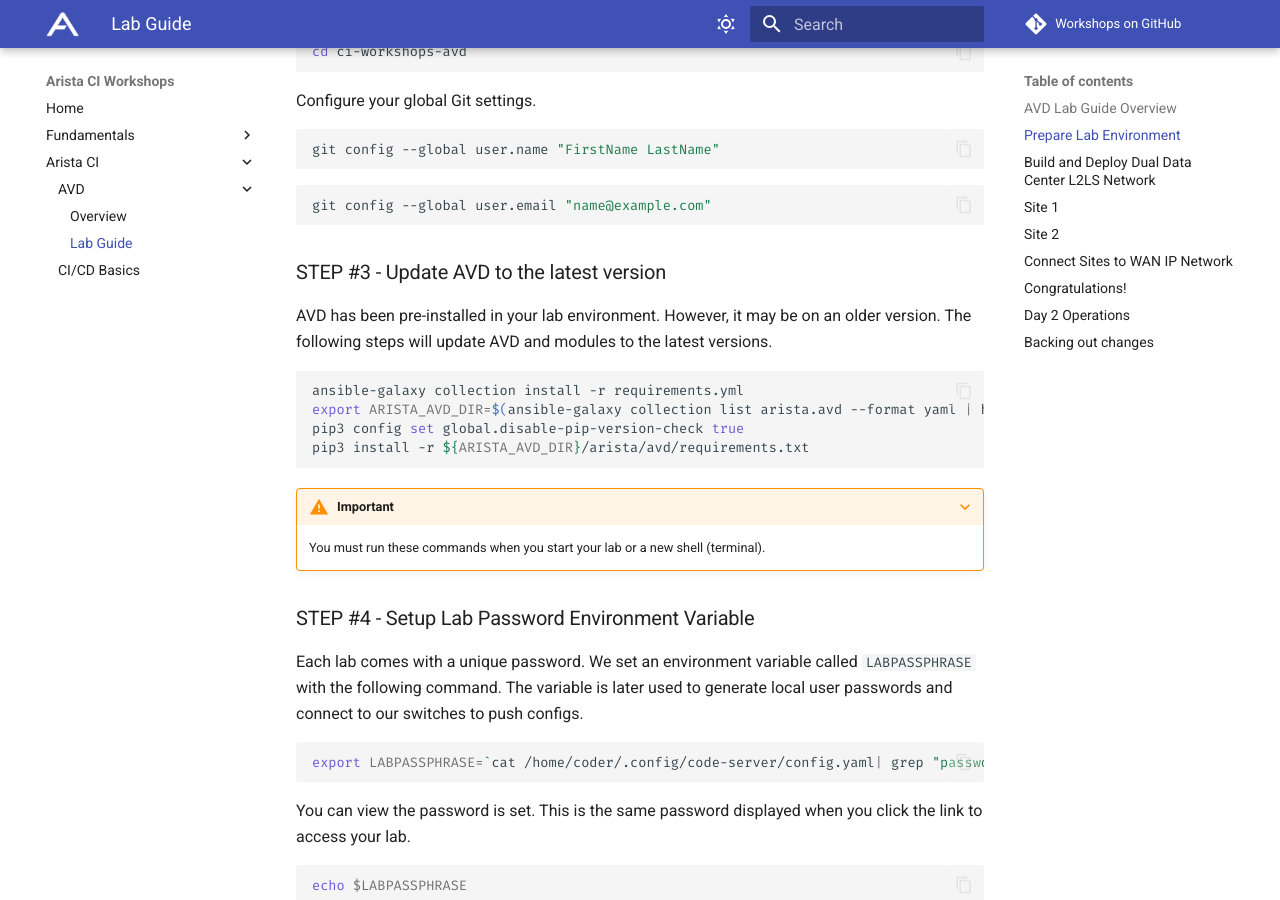
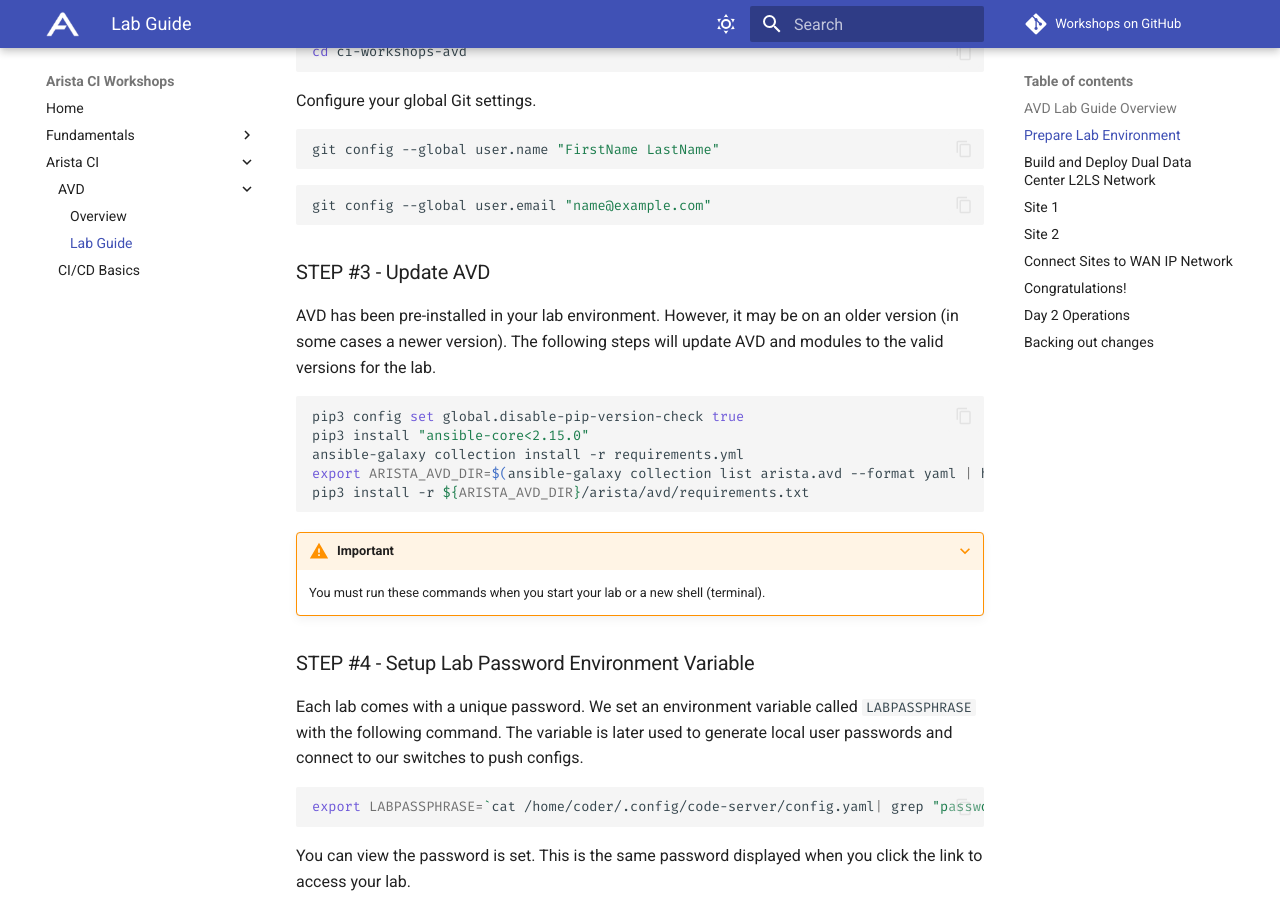
Before and after one commit to aristanetworks/avd-workshops, an MkDocs documentation site: the page built from workshops/avd-lab-guide.md, in a window 1280 px wide and 900 px high, scrolled down 1822 px. Built offline with MkDocs 1.6.1 and Material for MkDocs 9.7.7, drawn with Linux system fonts in a browser that asks for light colours; emoji names are drawn with the system emoji font; comment, search, counter and statistics services are not loaded.

Commit message:
hard coding the ansible-core version

````diff
--- a/workshops/avd-lab-guide.md
+++ b/workshops/avd-lab-guide.md
@@ -52,14 +52,15 @@
 git config --global user.email "name@example.com"
 ```
 
-### STEP #3 - Update AVD to the latest version
+### STEP #3 - Update AVD
 
-AVD has been pre-installed in your lab environment. However, it may be on an older version. The following steps will update AVD and modules to the latest versions.
+AVD has been pre-installed in your lab environment. However, it may be on an older version (in some cases a newer version). The following steps will update AVD and modules to the valid versions for the lab.
 
 ``` bash
+pip3 config set global.disable-pip-version-check true
+pip3 install "ansible-core<2.15.0"
 ansible-galaxy collection install -r requirements.yml
 export ARISTA_AVD_DIR=$(ansible-galaxy collection list arista.avd --format yaml | head -1 | cut -d: -f1)
-pip3 config set global.disable-pip-version-check true
 pip3 install -r ${ARISTA_AVD_DIR}/arista/avd/requirements.txt
 ```
 
````
Also changed, not shown: workshops/avd.md (+4 -3 lines), workshops/cicd-basics.md (+34 -33 lines).
